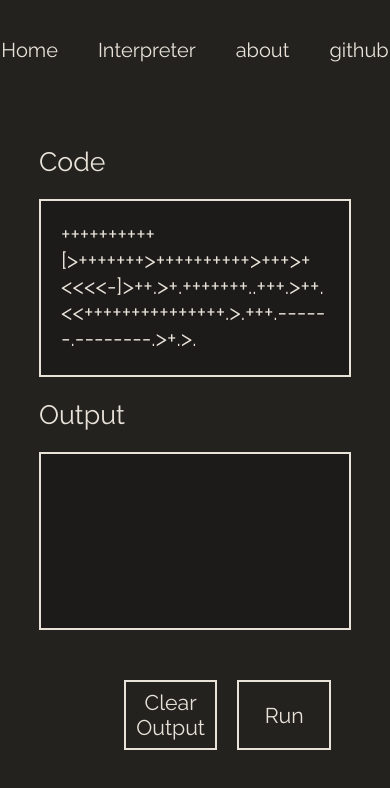
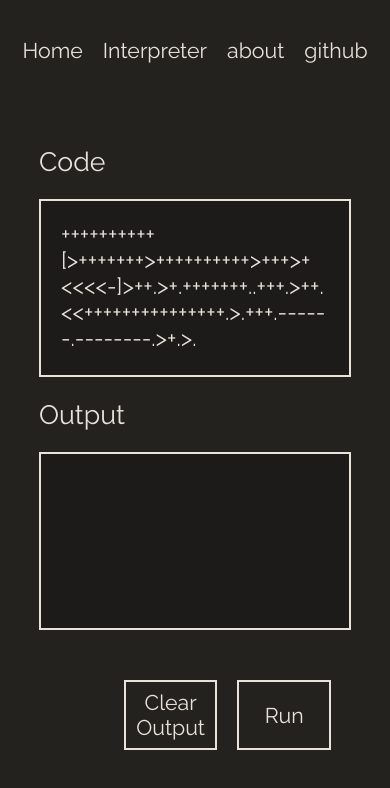
Before and after one commit to Liberontissauri/BrainFckInterpreter, a Vue app: page /#/interpreter in a window 390 px wide. Shown: the top 788 px of the page. Built offline with nearby package versions, Linux system fonts and the light colour scheme.

Commit message:
fixed responsiveness to navbar

```diff
--- a/src/components/navBar.vue
+++ b/src/components/navBar.vue
@@ -52,7 +52,8 @@ export default {
             padding:  0;
         }
         .navbar-ul a {
-            font-size: 15pt;
+            font-size: 16pt;
+            margin: 10px;
         }
         .navbar-div {
             display: flex;
@@ -61,7 +62,8 @@ export default {
             position: absolute;
             top: 0;
 
-            width: 100%;
+            width: 90%;
+            padding: 0 5%;
             height: 100px;
         }
     }
```
